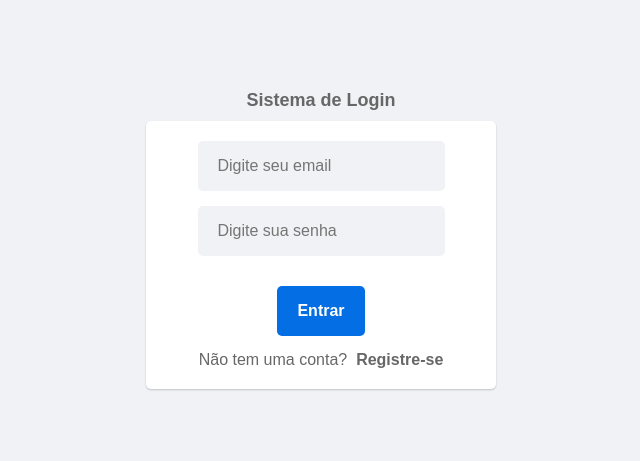
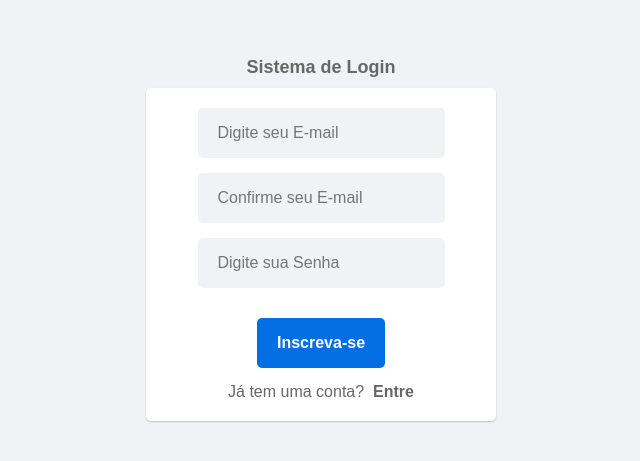
Before and after one commit to dudurb17/Login0-React.JS, a React (Create React App) app: page /singup in a window 1280 px wide. Shown: the part 161-622 px from the top of the page, without its empty margins (319-959 px from the left). Built offline with nearby package versions, Linux system fonts and the light colour scheme.

Commit message:
tentando consertar o registre-se

```diff
--- a/src/pages/Home/index.js
+++ b/src/pages/Home/index.js
@@ -1,7 +1,20 @@
 import React from "react";
+import * as C from "./styles";
+import Button from "../../components/Button";
+import { useNavigate } from "react-router-dom";
+import useAuth from "../../hooks/useAuth";
 
 const Home = () => {
-  return <div>Home</div>;
+  const { signout } = useAuth();
+  const navigate = useNavigate();
+  return (
+    <C.Container>
+      <C.Title>Home</C.Title>
+      <Button Text="sair" onClick={() => [signout(), navigate("/")]}>
+        sair
+      </Button>
+    </C.Container>
+  );
 };
 
 export default Home;
--- a/src/pages/Home/styles.js
+++ b/src/pages/Home/styles.js
@@ -0,0 +1,11 @@
+import styled from "styled-components";
+
+export const Container = styled.div`
+  display: flex;
+  align-items: center;
+  justify-content: center;
+  flex-direction: column;
+  height: 100vh;
+  gap: 20px;
+`;
+export const Title = styled.h2``;
--- a/src/pages/Signin/index.js
+++ b/src/pages/Signin/index.js
@@ -22,7 +22,7 @@
       setError(res);
       return;
     }
-    navigate("/home");
+    navigate("/Home");
   };
 
   return (
@@ -46,7 +46,7 @@
         <C.LabelSignup>
           Não tem uma conta?
           <C.Strong>
-            <Link to="/singup">&nbsp; Registre-se</Link>
+            <Link to="/signin">&nbsp; Registre-se</Link>
           </C.Strong>
         </C.LabelSignup>
       </C.Content>
--- a/src/pages/Singup/index.js
+++ b/src/pages/Singup/index.js
@@ -1,7 +1,70 @@
-import React from "react";
+import React, { useState } from "react";
+import Input from "../../components/Input";
+import Button from "../../components/Button";
+import { Link, useNavigate } from "react-router-dom";
+import useAuth from "../../hooks/useAuth";
+import * as C from "./styles";
 
 const Singup = () => {
-  return <div>Singup</div>;
+  const [email, setEmail] = useState("");
+  const [emailConf, setEmailConf] = useState("");
+  const [senha, setSenha] = useState("");
+  const [error, setError] = useState("");
+  const navigate = useNavigate();
+  const { signup } = useAuth;
+
+  const handleSignup = () => {
+    if (!email | !emailConf | !senha) {
+      setError("Preencha todos os campos");
+      return;
+    } else if (email !== emailConf) {
+      setError("Os e-mails não sao iguais");
+      return;
+    }
+
+    const res = signup(email, senha);
+
+    if (res) {
+      setError(res);
+      return;
+    }
+    alert("Uuário cadastrado com sucesso!");
+    navigate("/");
+  };
+
+  return (
+    <C.Container>
+      <C.Label>Sistema de Login</C.Label>
+      <C.Content>
+        <Input
+          type="email"
+          placeholder="Digite seu E-mail"
+          value={email}
+          onChange={(e) => [setEmail(e.target.value), setError("")]}
+        />
+        <Input
+          type="email"
+          placeholder="Confirme seu E-mail"
+          value={emailConf}
+          onChange={(e) => [setEmailConf(e.target.value), setError("")]}
+        />
+        <Input
+          type="password"
+          placeholder="Digite sua Senha"
+          value={senha}
+          onChange={(e) => [setSenha(e.target.value), setError("")]}
+        />
+        <C.labelError>{error}</C.labelError>
+        <Button text="Inscreva-se" onClick={handleSignup} />
+        <C.LabelSignin>
+          Já tem uma conta?
+          <C.Strong>
+            <Link to="/">&nbsp; Entre</Link>
+          </C.Strong>
+        </C.LabelSignin>
+      </C.Content>
+    </C.Container>
+  );
 };
 
 export default Singup;
--- a/src/pages/Singup/styles.js
+++ b/src/pages/Singup/styles.js
@@ -0,0 +1,45 @@
+import styled from "styled-components";
+
+export const Container = styled.div`
+  display: flex;
+  align-items: center;
+  justify-content: center;
+  flex-direction: column;
+  gap: 10px;
+  height: 100vh;
+`;
+
+export const Content = styled.div`
+  gap: 15px;
+  display: flex;
+  align-items: center;
+  justify-content: center;
+  flex-direction: column;
+  width: 100%;
+  box-shadow: 0 1px 2px #0003;
+  background-color: white;
+  max-width: 350px;
+  padding: 20px;
+  border-radius: 5px;
+`;
+export const Label = styled.label`
+  font-size: 18px;
+  font-weight: 600;
+  color: #676767;
+`;
+export const LabelSignin = styled.label`
+  font-size: 16px;
+  color: #676767;
+`;
+export const labelError = styled.label`
+  font-size: 14px;
+  color: red;
+`;
+
+export const Strong = styled.strong`
+  cursor: pointer;
+  a {
+    text-decoration: none;
+    color: #676767;
+  }
+`;
--- a/src/routes/index.js
+++ b/src/routes/index.js
@@ -7,7 +7,7 @@
 
 const Private = ({ Item }) => {
   const { signed } = useAuth();
-  return signed > 0 ? <Item /> : <Signin />;
+  return signed > 0 ? <Singup /> : <Signin />;
 };
 
 const RoutesApp = () => {
@@ -17,7 +17,7 @@
         <Routes>
           <Route exact path="/Home" element={<Private Item={Home} />} />
           <Route path="/" element={<Signin />} />
-          <Route exact path="/signup" element={<Singup />} />
+          <Route exact path="/singup" element={<Singup />} />
           <Route path="*" element={<Signin />} />
         </Routes>
       </Fragment>
```
